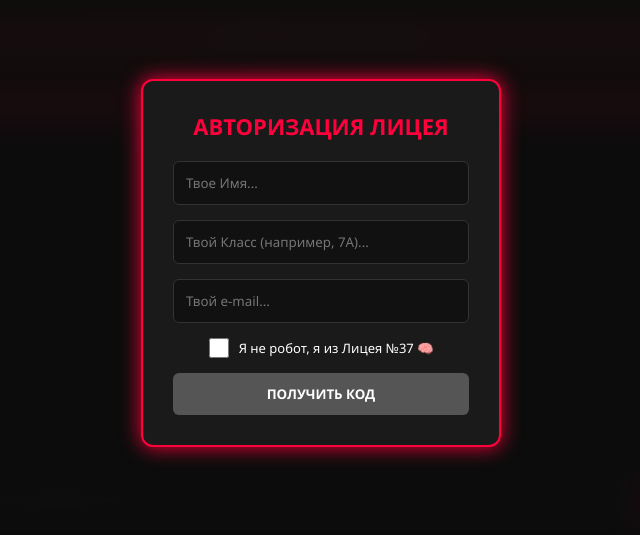
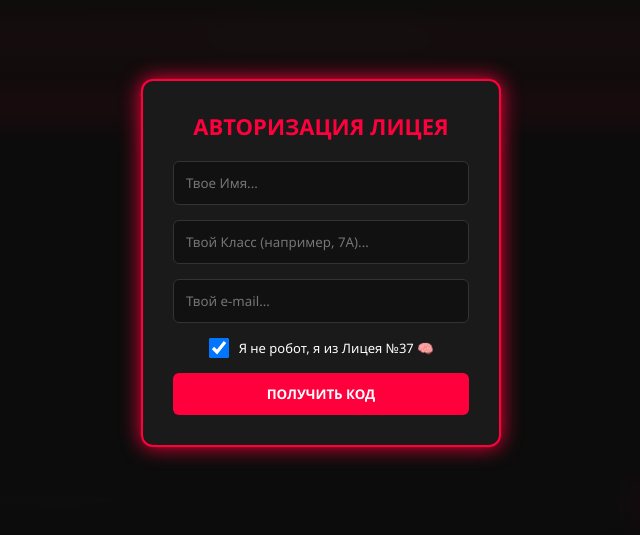
Before and after one commit to radis-37-licey37/licey37-perviy, a plain HTML site: page index.html in a window 1280 px wide. Shown: the part 137-672 px from the top of the page, without its empty margins (319-959 px from the left). Drawn offline with Linux system fonts and the light colour scheme; a script that the page names is missing.

Commit message:
Update index.html

```diff
--- a/index.html
+++ b/index.html
@@ -34,7 +34,6 @@
             width: 100%; padding: 12px; background: #ff003c; border: none; color: #fff;
             border-radius: 6px; font-weight: bold; cursor: pointer; text-transform: uppercase;
         }
-        .auth-btn:disabled { background: #555; cursor: not-allowed; }
 
         /* Главный Интерфейс */
         header {
@@ -88,7 +87,7 @@
     </style>
 </head>
 <body>
-    <!-- Замок Капчи -->
+    <!-- Замок Капчи (Исправленный вариант) -->
     <div id="auth-overlay">
         <div class="auth-box" id="step-1">
             <h2>Авторизация Лицея</h2>
@@ -96,10 +95,10 @@
             <input type="text" id="reg-class" placeholder="Твой Класс (например, 7А)...">
             <input type="email" id="reg-email" placeholder="Твой e-mail...">
             <div class="captcha-row">
-                <input type="checkbox" id="reg-check" onchange="document.getElementById('send-code-btn').disabled = !this.checked">
+                <input type="checkbox" id="reg-check" checked style="pointer-events: none;">
                 <label for="reg-check" style="font-size: 13px; cursor: pointer;">Я не робот, я из Лицея №37 🧠</label>
             </div>
-            <button class="auth-btn" id="send-code-btn" disabled onclick="sendVerificationCode()">Получить код</button>
+            <button class="auth-btn" id="send-code-btn" onclick="sendVerificationCode()">Получить код</button>
         </div>
         <div class="auth-box" id="step-2" style="display: none;">
             <h2>Введи код</h2>
@@ -132,7 +131,7 @@
             <div class="chat-header">Первый — ИИ-помощник Совета Первых</div>
             <div class="chat-messages" id="ai-messages"></div>
             <div class="chat-input-row">
-                <input type="text" id="ai-input" placeholder="Напиши свой вопрос, бро..."onkeydown="if(event.key==='Enter')sendAiMessage()">
+                <input type="text" id="ai-input" placeholder="Напиши свой вопрос, бро..." onkeydown="if(event.key==='Enter')sendAiMessage()">
                 <button onclick="sendAiMessage()">🛩️</button>
             </div>
         </div>
@@ -203,7 +202,7 @@
                 document.getElementById("auth-overlay").style.display = "none";
                 loadProfile();
             }
-            addBotMessage("Привет от Совета Первых Лицея №37! 👋 Я — твой верный ИИ-помощник. Мой мозг прокачан Радисом! Выбирай тему или пиши вопрос:\n1. Как вступить в Движение?\n2. Че по баллам и ТОП-5?\n3. Выдай шпору по учебе!\n4. База безопасности МЧС ?󈘏");
+            addBotMessage("Привет от Совета Первых Лицея №37! 👋 Я — твой верный ИИ-помощник. Мой мозг прокачан Радисом! Выбирай тему или пиши вопрос:\n1. Как вступить в Движение?\n2. Че по баллам и ТОП-5?\n3. Выдай шпору по учебе!\n4. База безопасности МЧС 🛡️");
         };
 
         function sendVerificationCode() {
@@ -294,7 +293,8 @@
                 // Пасхалка
                 if(txt.includes("сикс севен") || txt.includes("six seven")) {
                     addBotMessage("ЧЕРЕМША! 🌿 Секретный мем Радиса активирован!");
-                    return;}
+                    return;
+                }
 
                 // База знаний ИИ
                 if(txt.includes("движен") || txt.includes("перв")) {
```
